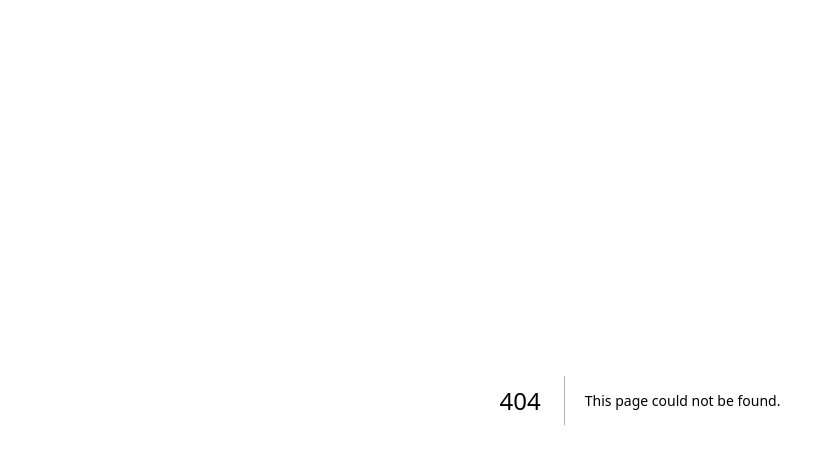
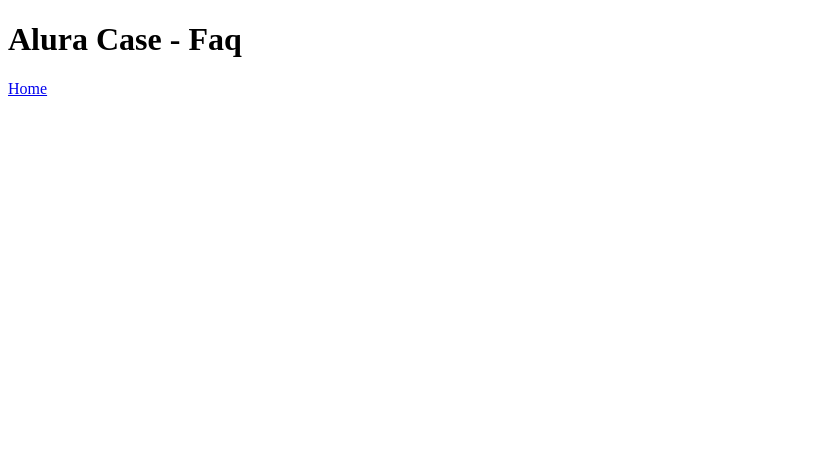
Before and after one commit to rogerdgela/alura-cases, a Next.js app: page /faq in a window 1280 px wide. Before the commit this address had no page. Shown: the top 464 px of the page, without its empty margins (0-835 px from the left). Built offline with nearby package versions, Linux system fonts and the light colour scheme.

Commit message:
Componente Link do Next.js

```diff
--- /dev/null
+++ b/pages/faq.js
@@ -0,0 +1,10 @@
+import Link from '../src/components/Link';
+
+export default function FaqPage() {
+  return (
+    <div>
+      <h1>Alura Case - Faq</h1>
+      <Link href="/" passHref>Home</Link>
+    </div>
+  );
+}
--- a/pages/index.js
+++ b/pages/index.js
@@ -1,8 +1,10 @@
+import Link from '../src/components/Link';
+
 export default function HomePage() {
   return (
     <div>
       <h1>Alura Case - Divulgação</h1>
-      <a href="/case1">Case 1</a>
+      <Link href="/faq" passHref>Faq</Link>
     </div>
   );
 }
--- /dev/null
+++ b/src/components/Link/index.js
@@ -0,0 +1,9 @@
+import NextLink from 'next/link';
+
+export default function Link({ href, children }) {
+  return (
+    <NextLink href={href} passHref>
+      {children}
+    </NextLink>
+  );
+}
```
Also changed, not shown: pages/404.js (added, +10 -0 lines), pages/case1.js (deleted, +0 -8 lines), 1 other file (tests, documents, lock files or other folders).
